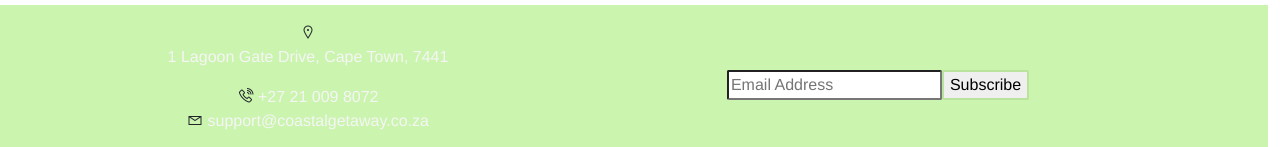
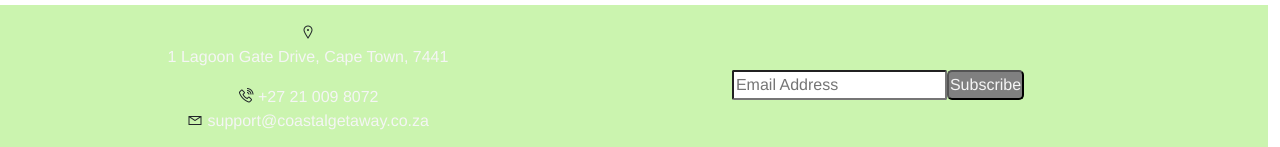
Before and after one commit to C0dingForFun/capstone, a Vue app: page / in a window 1280 px wide. Shown: the part 2048-2195 px from the top of the page. Built offline with nearby package versions, Linux system fonts and the light colour scheme; grey boxes are pictures that could not be loaded.

Commit message:
frontend

```diff
--- a/src/components/FooterComp.vue
+++ b/src/components/FooterComp.vue
@@ -46,9 +46,10 @@ export default {
         width:100vw;
         height:auto;
     }
-    .newsletter a{
+    .newsletter .link a{
         color:whitesmoke;
         text-decoration: none;
+        transition:1s;
     }
     .newsletter .link a:hover{
         color:#93C572;
@@ -66,13 +67,14 @@ export default {
         border-radius:2px;
     }
     .newsletter button{
-        border-radius:2px;
-        border:solid 2px #bae39e;
+        border-radius:5px;
+        padding:1px;
         transition:1s;
+        color:whitesmoke;
+        background-color: gray;
     }
-
     .newsletter button:hover{
-        color: rgb(224, 216, 216);
+        color: white;
         background-color: #bae39e;
     }
     .link{
--- a/src/views/AdminView.vue
+++ b/src/views/AdminView.vue
@@ -1,5 +1,5 @@
 <template>
-    <div class="mt-5">
+    <div class="admin">
       <!-- USERS TABLE -->
       <h2 class="mt-5">Users Table</h2>
       <addUser/>
@@ -27,7 +27,7 @@
               <td>{{ user.userRole }}</td>
               <td>
                 <a :href="user.userProfile" target="_blank">
-                  <img :src="user.userProfile" alt="User Profile" width="50">
+                  <img :src="user.image" alt="User Profile" width="50">
                 </a>
               </td>
               <td>
@@ -134,6 +134,9 @@
   <style scoped>
   h2{
     font-weight: bold;
+  }
+  .admin{
+    margin-top:20vh;
   }
   /* Responsive Styles for Users Table */
   @media (max-width: 768px) {
```
